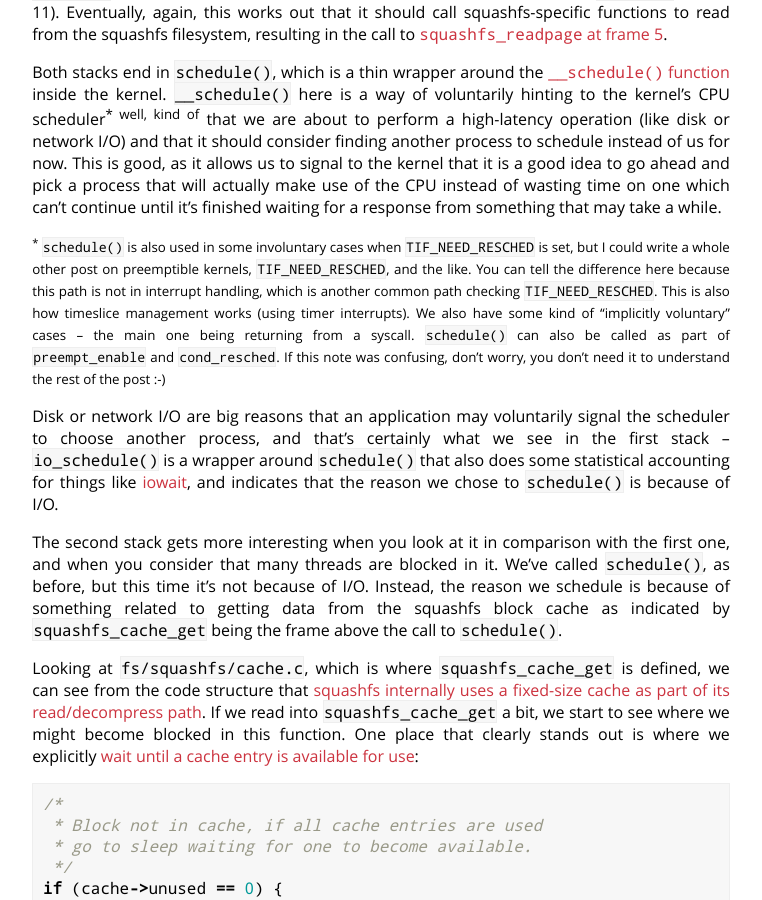
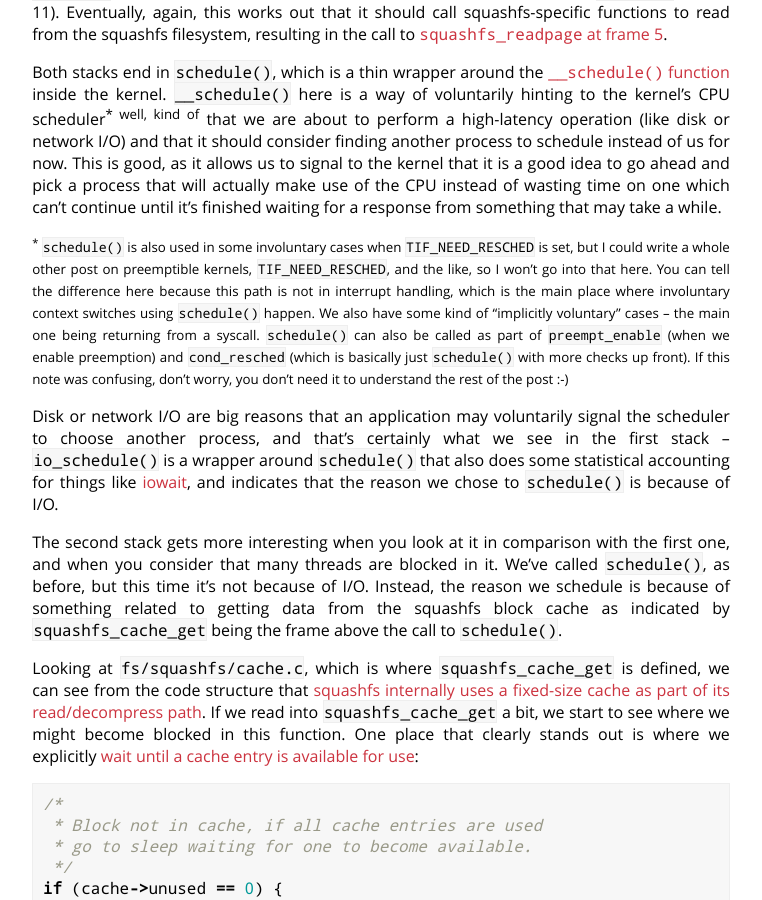
Before and after one commit to cdown/chrisdown.name, a Jekyll site: the page built from _posts/2018-04-17-kernel-adventures-the-curious-case-of-squashfs-stalls.md, in a window 1280 px wide and 900 px high, scrolled down 1730 px. Shown: the whole window, without its empty margins (259-1021 px from the left). Built offline with Jekyll 4.4.1, drawn with Linux system fonts in a browser that asks for light colours.

Commit message:
Make TIF_NEED_RESCHED stuff clearer

```diff
--- a/_posts/2018-04-17-kernel-adventures-the-curious-case-of-squashfs-stalls.md
+++ b/_posts/2018-04-17-kernel-adventures-the-curious-case-of-squashfs-stalls.md
@@ -104,13 +104,15 @@ take a while.
 
 <small><sup>*</sup> `schedule()` is also used in some involuntary cases when
 `TIF_NEED_RESCHED` is set, but I could write a whole other post on preemptible
-kernels, `TIF_NEED_RESCHED`, and the like. You can tell the difference here
-because this path is not in interrupt handling, which is another common path
-checking `TIF_NEED_RESCHED`. This is also how timeslice management works (using
-timer interrupts). We also have some kind of "implicitly voluntary" cases --
-the main one being returning from a syscall. `schedule()` can also be called as
-part of `preempt_enable` and `cond_resched`. If this note was confusing, don't
-worry, you don't need it to understand the rest of the post :-)</small>
+kernels, `TIF_NEED_RESCHED`, and the like, so I won't go into that here. You
+can tell the difference here because this path is not in interrupt handling,
+which is the main place where involuntary context switches using `schedule()`
+happen. We also have some kind of "implicitly voluntary" cases -- the main one
+being returning from a syscall. `schedule()` can also be called as part of
+`preempt_enable` (when we enable preemption) and `cond_resched` (which is
+basically just `schedule()` with more checks up front). If this note was
+confusing, don't worry, you don't need it to understand the rest of the post
+:-)</small>
 
 Disk or network I/O are big reasons that an application may voluntarily signal
 the scheduler to choose another process, and that's certainly what we see in
```
